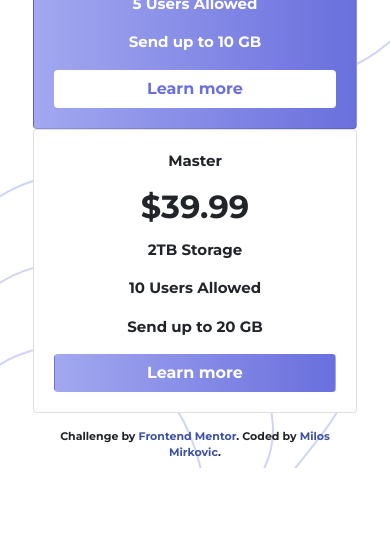
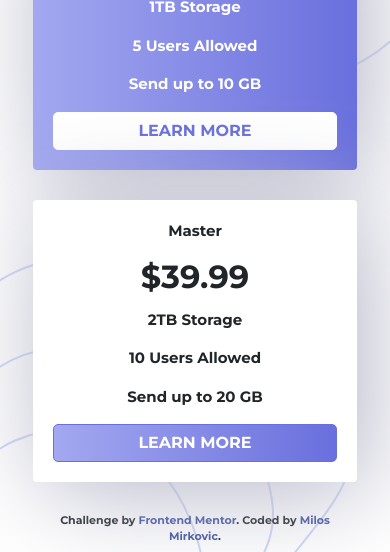
Before and after one commit to skozmi/pricing-component-with-toggle, a website: page public/index.html in a window 390 px wide. Shown: the part 568-1120 px from the top of the page. Before the commit the page ends 1036 px from the top, so only its background shows below. Drawn offline with nearby package versions, Linux system fonts and the light colour scheme; files that its build step writes are made by us from their sources; files whose address does not match are found by name.

Commit message:
finished css style

```diff
--- a/public/css/styles.css
+++ b/public/css/styles.css
@@ -12,17 +12,38 @@ header, main, footer {
   padding: 2% 5%;
 }
 
+.row {
+  align-items: center;
+}
+
 /*buttons*/
+.color-btn, .white-btn {
+  width: 100%;
+  border-radius: 5px;
+  text-transform: uppercase;
+}
+
 .color-btn {
   background: linear-gradient(to right, hsl(236, 72%, 79%) , hsl(237, 63%, 64%));
   color: white !important;
-  width: 100%;
+  border: 1px solid hsl(237, 63%, 64%);
 }
+
+.color-btn:hover {
+  background: white !important;
+  color: hsl(237, 63%, 64%) !important;
+}
+
 
 .white-btn {
   background: white !important;
   color: hsl(237, 63%, 64%) !important;
-  width: 100%;
+  border: 1px solid white;
+}
+
+.white-btn:hover {
+  background: linear-gradient(to right, hsl(236, 72%, 79%) , hsl(237, 63%, 64%)) !important;;
+  color: white !important;
 }
 
 /*toggle button*/
@@ -93,14 +114,36 @@ input:checked + .slider:before {
 
 /*main*/
 .card-layout {
-  margin: 0 auto;
+  padding: 15px 0;
+}
+
+.card {
+  border: none;
+  box-shadow: 10px 10px 100px hsl(234, 14%, 74%);
 }
 
 #colorCard {
   background: linear-gradient(to right, hsl(236, 72%, 79%) , hsl(237, 63%, 64%));
   color: white;
+  padding: 5% 0;
 }
 
 /*footer*/
 .attribution { font-size: 11px; text-align: center; }
 .attribution a { color: hsl(228, 45%, 44%); }
+
+@media (max-width:991px) {
+
+  .row {
+    justify-content: center;
+  }
+
+  .card-layout {
+    padding: 15px 15px;
+  }
+
+  #colorCard {
+    padding: 0;
+  }
+
+}
--- a/public/index.html
+++ b/public/index.html
@@ -81,7 +81,7 @@
     <footer>
       <div class="attribution">
         Challenge by <a href="https://www.frontendmentor.io?ref=challenge" target="_blank">Frontend Mentor</a>.
-        Coded by <a href="https://www.frontendmentor.io/profile/skozmi">Milos Mirkovic</a>.
+        Coded by <a href="https://www.frontendmentor.io/profile/skozmi" target="_blank">Milos Mirkovic</a>.
       </div>
     </footer>
 
```
